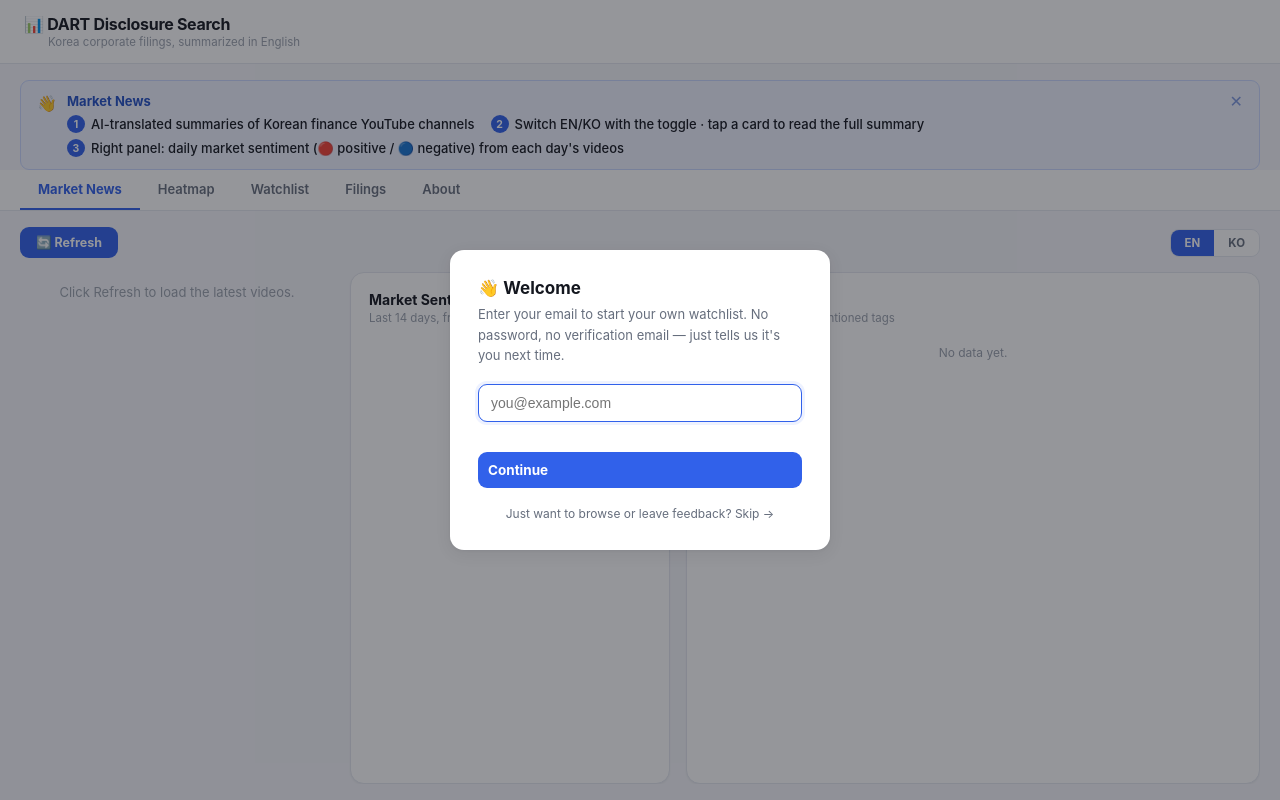
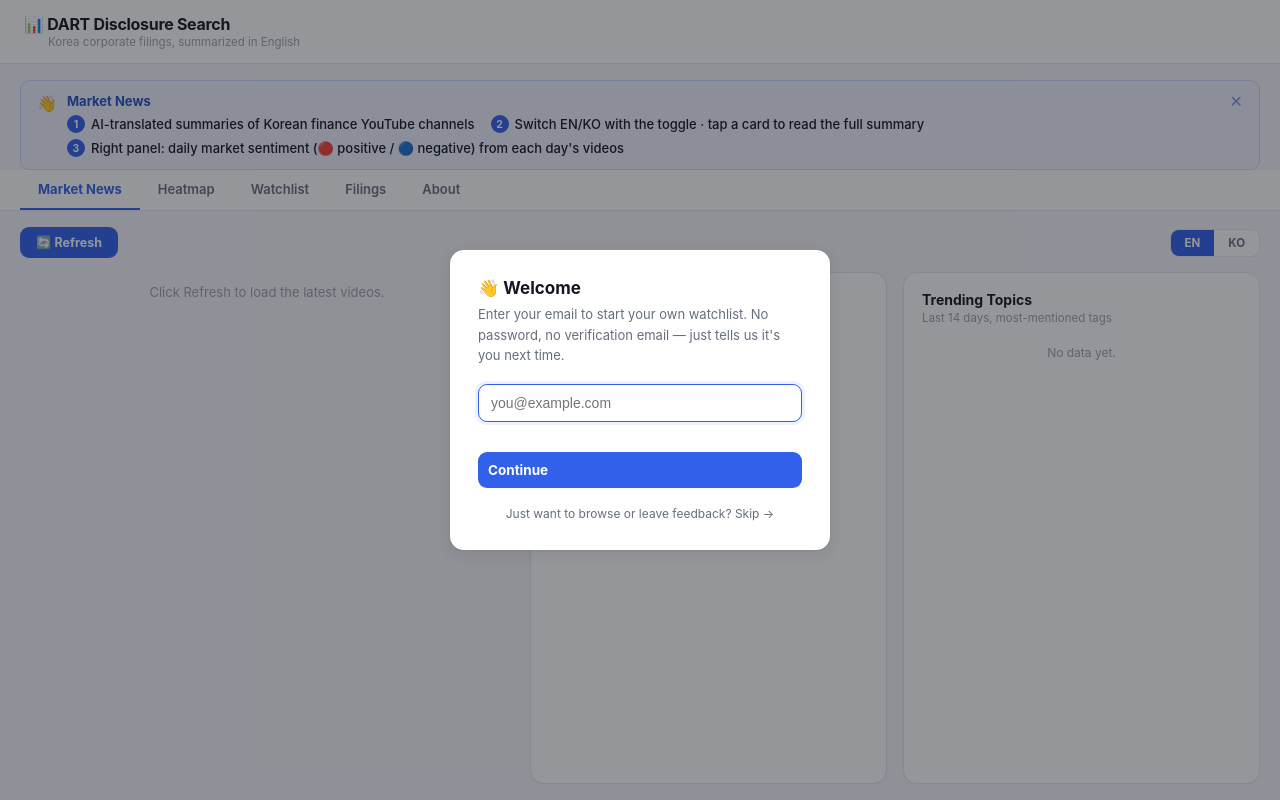
Before and after one commit to whdtjq1801-sketch/dart-dashboard, a Flask app: page / in a window 1280 px wide. Run offline with Flask 3, Linux system fonts and the light colour scheme; some libraries are stand-ins or nearby versions.

Commit message:
오른쪽 섹션(감성/토픽) 크기를 균등하게, 피드 폭은 확보
Market Sentiment와 Trending Topics를 동일한 flex-basis로 맞춰 개수와
상관없이 항상 같은 폭으로 나뉘게 했다. 그 과정에서 뉴스 피드가
같이 flex:1로 경쟁하면서 카드가 눌리던 문제도 피드 쪽에 더 높은
flex-grow와 min-width를 줘서 고쳤다.

Co-Authored-By: Claude Sonnet 5 <noreply@anthropic.com>

```diff
--- a/templates/index.html
+++ b/templates/index.html
@@ -270,19 +270,18 @@ button.action:disabled { opacity: .5; cursor: default; }
 .lang-btn.active { background: var(--primary); color: white; }
 .lang-btn:not(.active):hover { background: var(--paper); }
 .news-body-row { flex: 1; display: flex; gap: 16px; overflow: hidden; min-height: 0; }
-.news-list { flex: 1; overflow-y: auto; display: flex; flex-direction: column; gap: 14px; max-width: 760px; padding-bottom: 24px; min-width: 0; }
+.news-list { flex: 2 1 420px; overflow-y: auto; display: flex; flex-direction: column; gap: 14px; max-width: 760px; padding-bottom: 24px; min-width: 420px; }
 
 /* ── market sentiment panel ── */
 .sentiment-panel {
-  flex: 0 0 320px; overflow-y: auto; background: var(--card); border: 1px solid var(--line);
+  flex: 1 1 320px; overflow-y: auto; background: var(--card); border: 1px solid var(--line);
   border-radius: var(--radius); box-shadow: var(--shadow-sm); padding: 18px;
 }
 
-/* Trending Topics - its own full-width band below the feed/sentiment row,
-   not squeezed into the sidebar. */
-/* Trending Topics sits beside Market Sentiment (its own card, not merged
-   into it) and grows to use whatever width is left over. */
-.topics-section { flex: 1 1 260px; }
+/* Trending Topics sits beside Market Sentiment as its own card, same
+   flex-basis so however many side cards there are, they split the row
+   evenly instead of one stretching wider than the others. */
+.topics-section { flex: 1 1 320px; }
 .topic-cloud { align-content: flex-start; }
 .sentiment-panel-title { font-size: 14px; font-weight: 700; margin-bottom: 3px; }
 .sentiment-panel-sub { font-size: 11.5px; color: var(--muted-soft); margin-bottom: 16px; }
@@ -433,7 +432,7 @@ button.action:disabled { opacity: .5; cursor: default; }
   .heatmap-index-bar .idx-fx { margin-left: 0; flex-basis: 100%; }
 
   .news-body-row { flex-direction: column; }
-  .news-list { max-width: none; }
+  .news-list { max-width: none; min-width: 0; }
   .sentiment-panel { flex: 0 0 auto; max-height: 260px; }
 }
 
```
